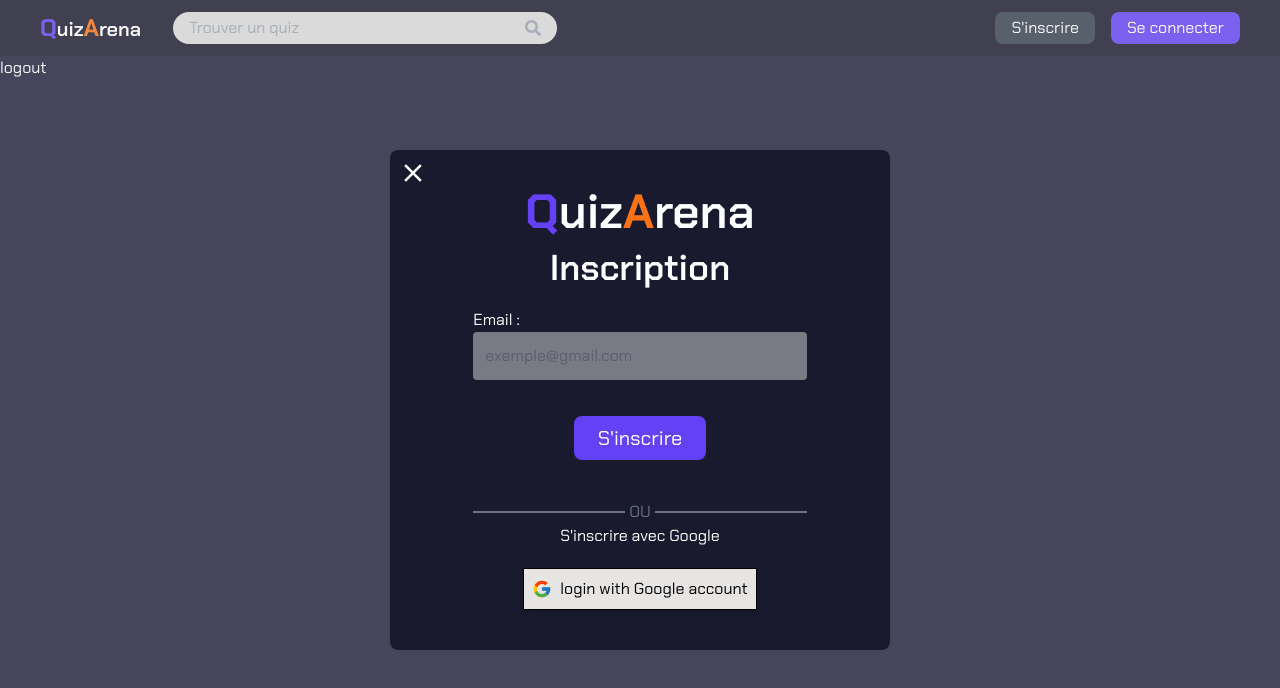
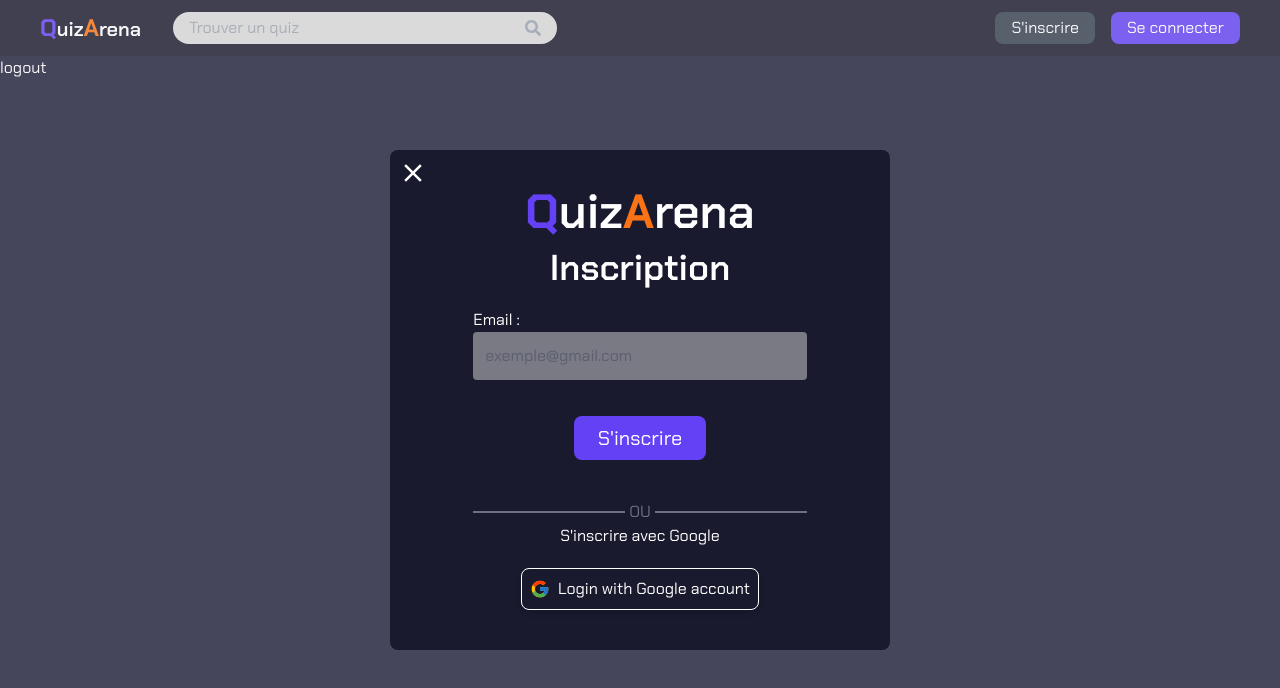
Before and after one commit to ZouCherif/QuizArena, a React (Create React App) app in the folder frontend/: page / in a window 1280 px wide. Both pictures are taken after a click on the button "S'inscrire". Shown: the top 688 px of the page. Built offline with nearby package versions, Linux system fonts and the light colour scheme; no server answers.

Commit message:
google log in button

```diff
--- a/frontend/src/components/GoogleOauth.jsx
+++ b/frontend/src/components/GoogleOauth.jsx
@@ -10,10 +10,10 @@ function GoogleOauth() {
   return (
     <button
       // onClick={() => googleLogin()}
-      className="flex items-center bg-stone-200 p-2 shadow-md mx-auto border-[1px] border-black text-black"
+      className="flex items-center bg-transparent p-2 rounded-lg shadow-md mx-auto border-[1px] border-white text-white hover:bg-gray-400 hover:border-gray-400 hover:text-black"
     >
       <FcGoogle size={20} className="mr-2" />
-      login with Google account
+      Login with Google account
     </button>
   );
 }
--- a/frontend/src/components/RegisterPopup.jsx
+++ b/frontend/src/components/RegisterPopup.jsx
@@ -17,7 +17,7 @@ function RegisterPopup({ onClose }) {
         className="mt-2 ml-2 hover:bg-gray-800 bg-opacity-5 rounded-full cursor-pointer"
       />
       <div className="w-2/3 mx-auto">
-      <div className="text-5xl text-center font-semibold mb-3 ">
+      <div className="text-5xl text-center font-semibold mb-3 select-none ">
             <span className="text-5xl text-center font-semi-bold mb-10 text-[#6541F5] font-bold">
               Q
             </span>
--- a/frontend/src/components/register/VerificationCode.jsx
+++ b/frontend/src/components/register/VerificationCode.jsx
@@ -5,7 +5,6 @@ function VerificationCode({ next,previous,email }) {
   const [code, setCode] = useState("");
   const [error, setError] = useState("");
   const [submitDiabled, setSubmitDiabled] = useState(false);
-
 
   const handleSubmit = async (e) => {
     e.preventDefault();
```
